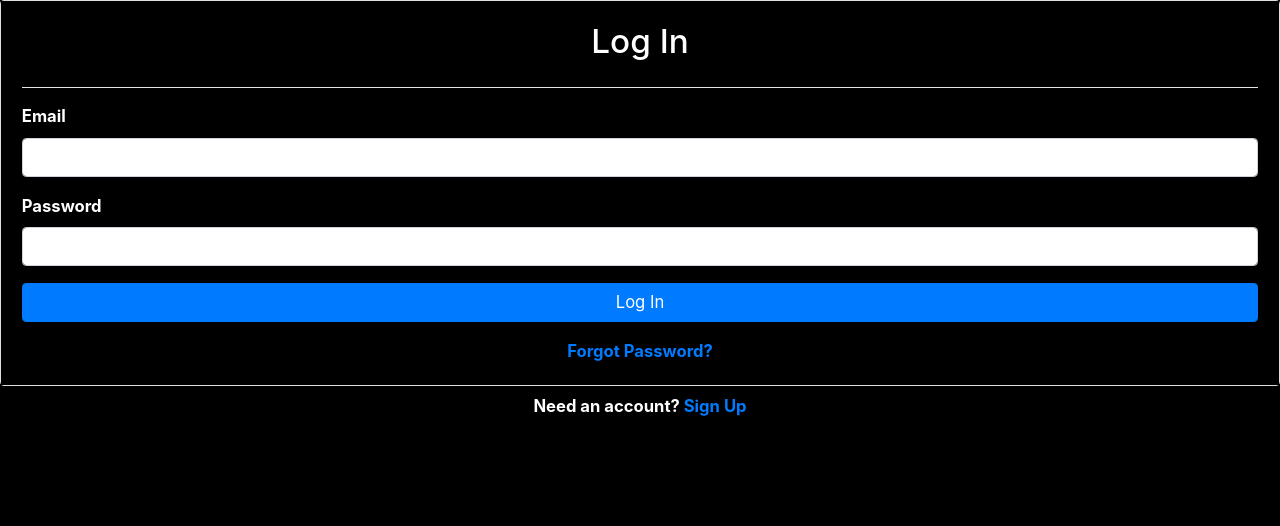
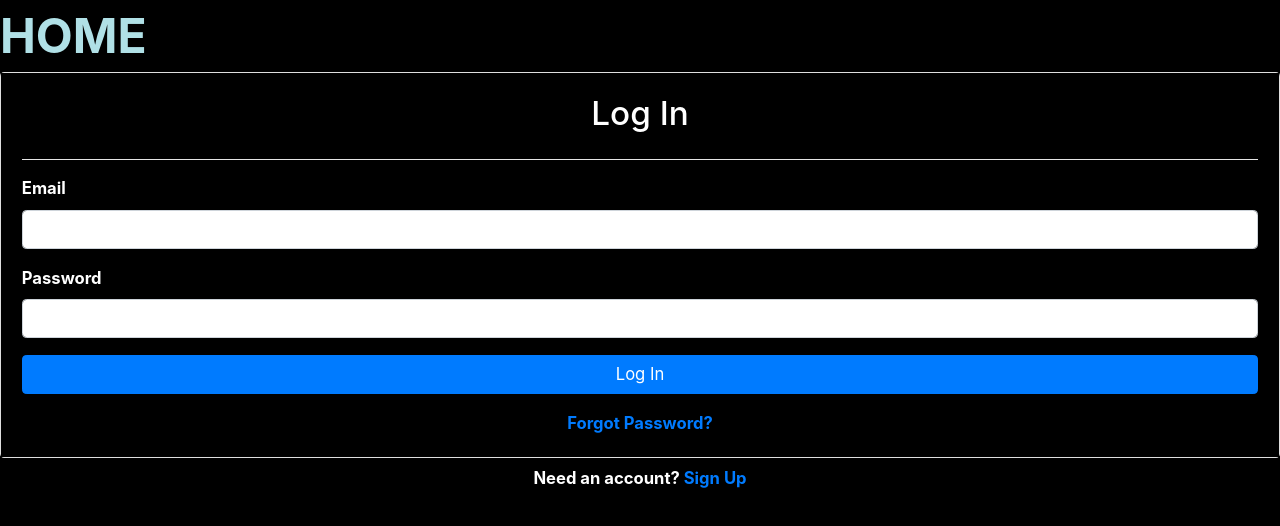
Before and after one commit to DARSHAN-THE-CODER/TODO-WEBSITE, a React (Create React App) app in the folder client/: page /login in a window 1280 px wide. Shown: the top 526 px of the page. Built offline with nearby package versions, Linux system fonts and the light colour scheme; no server answers.

Commit message:
Now navigate to home page from login page

```diff
--- a/client/src/components/Login.js
+++ b/client/src/components/Login.js
@@ -44,6 +44,7 @@ export default function Login() {
 
   return (
     <div >
+            <Link to="/" style={{marginRight:"10px",color:"powderblue",fontSize:"6vh"}}> HOME</Link>
       {/* style={{width:"80vw",paddingLeft:"28vw",paddingRight:"10vw",paddingTop:"10vw",paddingBottom:"4vw",mixBlendMode:"screen"}} */}
       <Card>
         <Card.Body>
```
